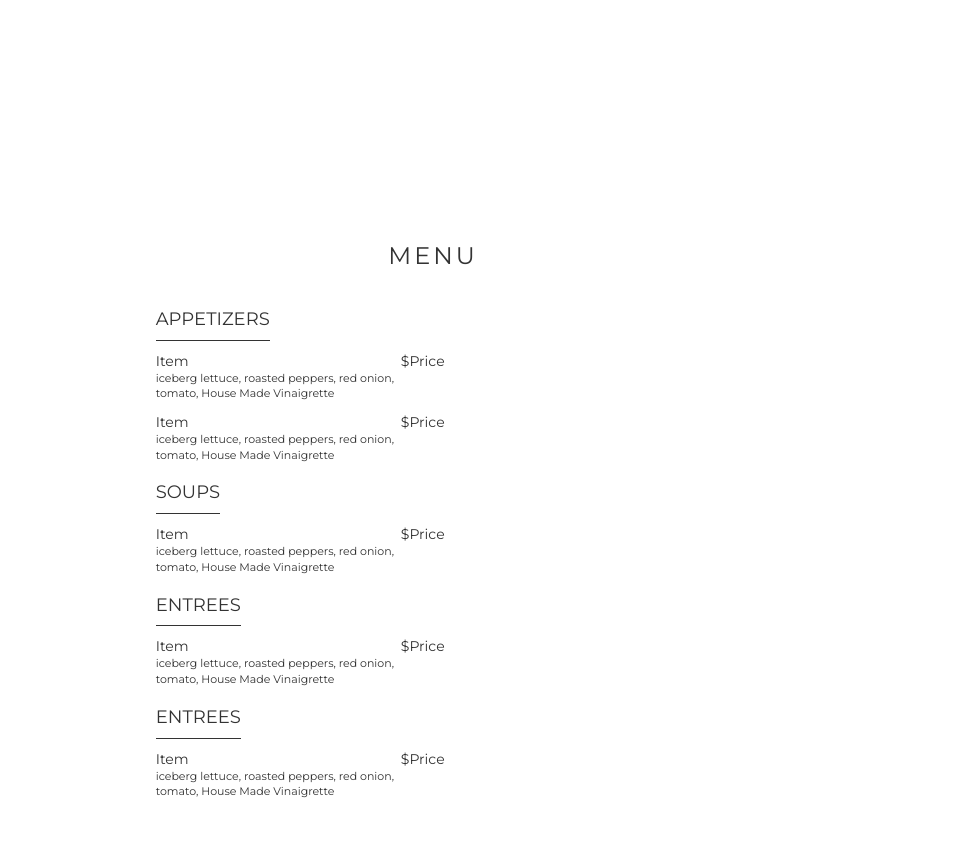
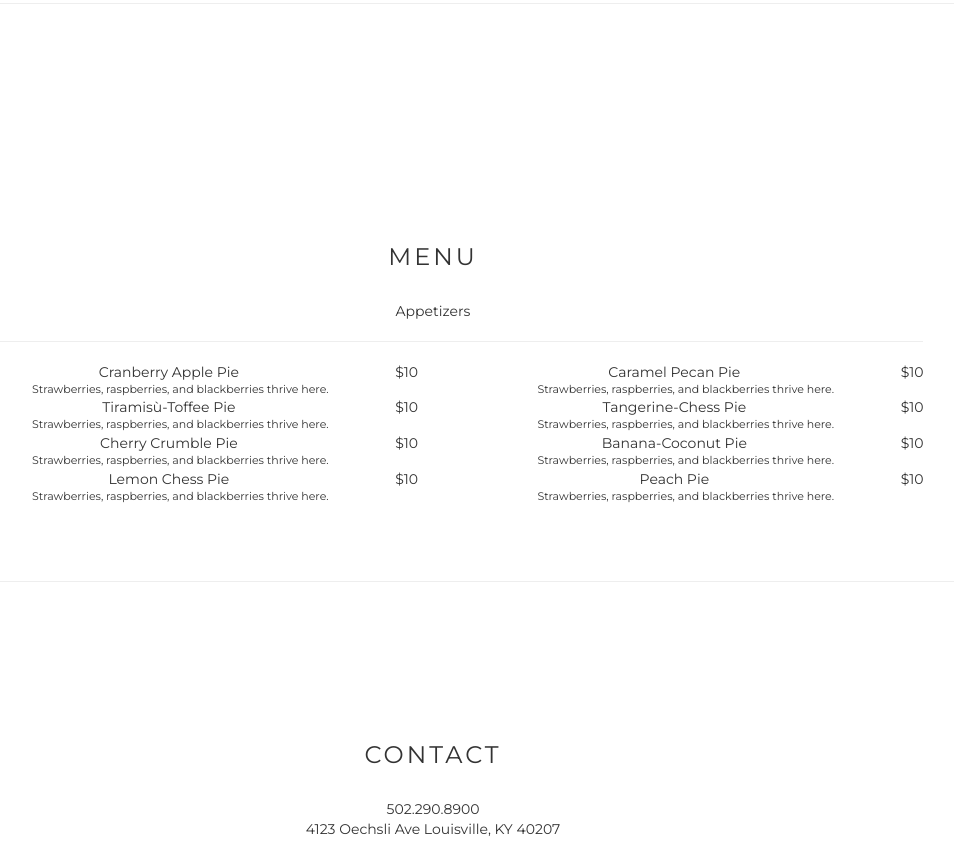
Before and after one commit to charim/charim.github.io, a plain HTML site: page index.html in a window 1280 px wide. Shown: the part 1350-2206 px from the top of the page, without its empty margins (207-1161 px from the left). Drawn offline with nearby package versions, Linux system fonts and the light colour scheme.

Commit message:
fixed nav bar and menu format

```diff
--- a/css/index.css
+++ b/css/index.css
@@ -22,23 +22,24 @@ a {
 	//color: white;
 }
 
-.parallax-window{
-	max-width: 100%;
-    min-height: 500px;
-    background: transparent;
+.navbar .navbar-nav {
+  display: inline-block;
+  float: none;
+  vertical-align: top;
 }
 
-ul {
-	list-style: none;
-	padding-left: 0px;
-	height: 100%;
+.navbar .navbar-collapse {
+  text-align: center;
+}
+
+.navbar-collapse{
+	width: 100%;
+	margin: 0 auto 0 auto;
 }
 
 li {
-	display: inline-block;
-	float: none;
-	margin-left: 10%;
-	margin-right: 10%;
+	margin-left: 80px;
+	margin-right: 80px;
 }
 
 #nav {
@@ -72,8 +73,8 @@ a:active {
 }
 
 .contents {
-	padding-left: 10%;
-	padding-right: 10%;
+	padding-left: 5%;
+	padding-right: 5%;
 	margin-top: 20px;
 	margin-bottom: 20px;
 }
@@ -115,14 +116,13 @@ a:active {
 }
 
 #menu {
-	padding: 20px;
+	padding: 2%;
+	padding-top: 100px;
 	margin-top: 100px;
-	padding-top: 100px;
-	padding-bottom: 100px;
-	margin-bottom: 1000px;
+	margin-bottom: 30%;
 }
 
 #contact {
 	padding-top: 100px;
-	padding-bottom: 200px;
+	padding-bottom: 100px;
 }
--- a/index.html
+++ b/index.html
@@ -6,6 +6,7 @@
     <meta name="viewport" content="width=device-width, initial-scale=1">
     <script src="https://ajax.googleapis.com/ajax/libs/jquery/1.11.3/jquery.min.js"></script>
     <link rel="stylesheet" href="https://maxcdn.bootstrapcdn.com/bootstrap/3.3.7/css/bootstrap.min.css" integrity="sha384-BVYiiSIFeK1dGmJRAkycuHAHRg32OmUcww7on3RYdg4Va+PmSTsz/K68vbdEjh4u" crossorigin="anonymous">
+    <script src="https://maxcdn.bootstrapcdn.com/bootstrap/3.3.7/js/bootstrap.min.js" integrity="sha384-Tc5IQib027qvyjSMfHjOMaLkfuWVxZxUPnCJA7l2mCWNIpG9mGCD8wGNIcPD7Txa" crossorigin="anonymous"></script>
     <link href="css/index.css" rel="stylesheet" type="text/css" />
     <script src="js/scrollTo.js"></script>
     <link href='https://fonts.googleapis.com/css?family=Montserrat' rel='stylesheet' type='text/css'>
@@ -13,21 +14,26 @@
 </head>
 <body>
 <div class="container-fluid">
+        <nav class="navbar navbar-default navbar-fixed-top" role="navigation">
+            <div class="container-fluid">
                 <div class="navbar-header">
-        <a class="McButton" data="hamburger-menu">
-          <b></b>
-          <b></b>
-          <b></b>
-        </a>
+                    <button type="button" class="navbar-toggle collapsed" data-toggle="collapse" data-target="#collapsed-nav">
+                        <span class="sr-only">Toggle navigation</span>
+                        <span class="icon-bar"></span>
+                        <span class="icon-bar"></span>
+                        <span class="icon-bar"></span>
+                    </button>
                 </div>
-
-    <div id="nav">
-        <nav class="navbar navbar-collapse hidden-xs navbar-default navbar-fixed-top">
+                <!-- Collect the nav links, forms, and other content for toggling -->
+                <div class="collapse navbar-collapse" id="collapsed-nav">
+                    <ul class="nav navbar-nav">
                         <li><a href="#about">About</a></li>
                         <li><a href="#menu">Menu</a></li>
                         <li><a href="#contact">Contact</a></li>
+                    </ul>
+                </div>
+            </div>
         </nav>
-    </div>
     <div class="row">
         <div class = "cover"><br></div>
         <div class="" id="main">
@@ -58,91 +64,63 @@
 
                     Korea. Thank you for allowing us to invite and serve you at Charim.</p>
             </div>
-            </br>
-            <ul id="menu">
+            <hr class="style">
+            <div id="menu">
+                <div  class="col-md-12">
                     <h3>MENU</h3>
-                <li id="col_one" class="menu_column col-xs-6 col-sm-6">
-                    <ul class="food_type" id="appetizers">
-                        <li class="fdm-section-header">
-                            <h4>APPETIZERS</h4>
-                        </li>
-                        <li class="item_container">
-                            <div class="item">
-                                <p class="price">$Price</p>
-                                <div class="">
-                                    <span class="item_name">Item</span>
                 </div>
-                                <div class="description">
-                                    <p>iceberg lettuce, roasted peppers, red onion, tomato, House Made Vinaigrette</p>
+                <div class="col-md-12">
+                    <div class="heading">Appetizers</div>
+                    <hr class="style">
+                </div>
+                <div class="col-md-6 col-sm-6">
+
+                    <div class="menu-content">
+
+                    <div class="menu-heading">Cranberry Apple Pie<div class="price">$10</div>
+                    </div>
+                    <div class="description">Strawberries, raspberries, and blackberries thrive here.</div>
+
+                    <div class="menu-heading">Tiramisù-Toffee Pie<div class="price">$10</div>
+                    </div>
+                    <div class="description">Strawberries, raspberries, and blackberries thrive here.</div>
+
+                    <div class="menu-heading">Cherry Crumble Pie<div class="price">$10</div>
+                    </div>
+                    <div class="description">Strawberries, raspberries, and blackberries thrive here.</div>
+
+                    <div class="menu-heading">Lemon Chess Pie<div class="price">$10</div>
+                    </div>
+                    <div class="description">Strawberries, raspberries, and blackberries thrive here.</div>
+
                     </div>
                 </div>
-                        </li>
-                        <li class="item_container">
-                            <div class="item">
-                                <p class="price">$Price</p>
-                                <div class="">
-                                    <span class="item_name">Item</span>
+                <div class="col-md-6 col-sm-6">
+
+                    <div class="menu-content">
+
+                    <div class="menu-heading">Caramel Pecan Pie<div class="price">$10</div>
                     </div>
-                                <div class="description">
-                                    <p>iceberg lettuce, roasted peppers, red onion, tomato, House Made Vinaigrette</p>
+                    <div class="description">Strawberries, raspberries, and blackberries thrive here.</div>
+
+                    <div class="menu-heading">Tangerine-Chess Pie<div class="price">$10</div>
+                    </div>
+                    <div class="description">Strawberries, raspberries, and blackberries thrive here.</div>
+
+                    <div class="menu-heading">Banana-Coconut Pie<div class="price">$10</div>
+                    </div>
+                    <div class="description">Strawberries, raspberries, and blackberries thrive here.</div>
+
+                    <div class="menu-heading">Peach Pie<div class="price">$10</div>
+                    </div>
+                    <div class="description">Strawberries, raspberries, and blackberries thrive here.</div>
+
                     </div>
                 </div>
-                        </li>
-                    </ul>
-                    <ul class="food_type" id="soups">
-                        <li class="fdm-section-header">
-                            <h4>SOUPS</h4>
-                        </li>
-                        <li class="item_container">
-                            <div class="item">
-                                <p class="price">$Price</p>
-                                <div class="">
-                                    <span class="item_name">Item</span>
             </div>
-                                <div class="description">
-                                    <p>iceberg lettuce, roasted peppers, red onion, tomato, House Made Vinaigrette</p>
-                                </div>
-                            </div>
-                        </li>
-                    </ul>
-                </li>
-                <li id="col_two" class="menu_column col-xs-6 col-sm-6">
-                    <ul class="food_type" id="entrees">
-                        <li class="fdm-section-header">
-                            <h4>ENTREES</h4>
-                        </li>
-                        <li class="item_container">
-                            <div class="item">
-                                <p class="price">$Price</p>
-                                <div class="">
-                                    <span class="item_name">Item</span>
-                                </div>
-                                <div class="description">
-                                    <p>iceberg lettuce, roasted peppers, red onion, tomato, House Made Vinaigrette</p>
-                                </div>
-                            </div>
-                        </li>
-                    </ul>
-                    <ul class="food_type" id="entrees">
-                        <li class="fdm-section-header">
-                            <h4>ENTREES</h4>
-                        </li>
-                        <li class="item_container">
-                            <div class="item">
-                                <p class="price">$Price</p>
-                                <div class="">
-                                    <span class="item_name">Item</span>
-                                </div>
-                                <div class="description">
-                                    <p>iceberg lettuce, roasted peppers, red onion, tomato, House Made Vinaigrette</p>
-                                </div>
-                            </div>
-                        </li>
-                    </ul>
-                </li>
-            </ul>
-            </br>
-            <div id="contact">
+            <br>
+            <hr class="style">
+            <div id="contact" class="container-fluid">
                 <h3>CONTACT</h3>
                     <div>502.290.8900</div>
                     <div>4123 Oechsli Ave Louisville, KY 40207</div>
```
Lines whose indentation alone changed are shown as unchanged.
